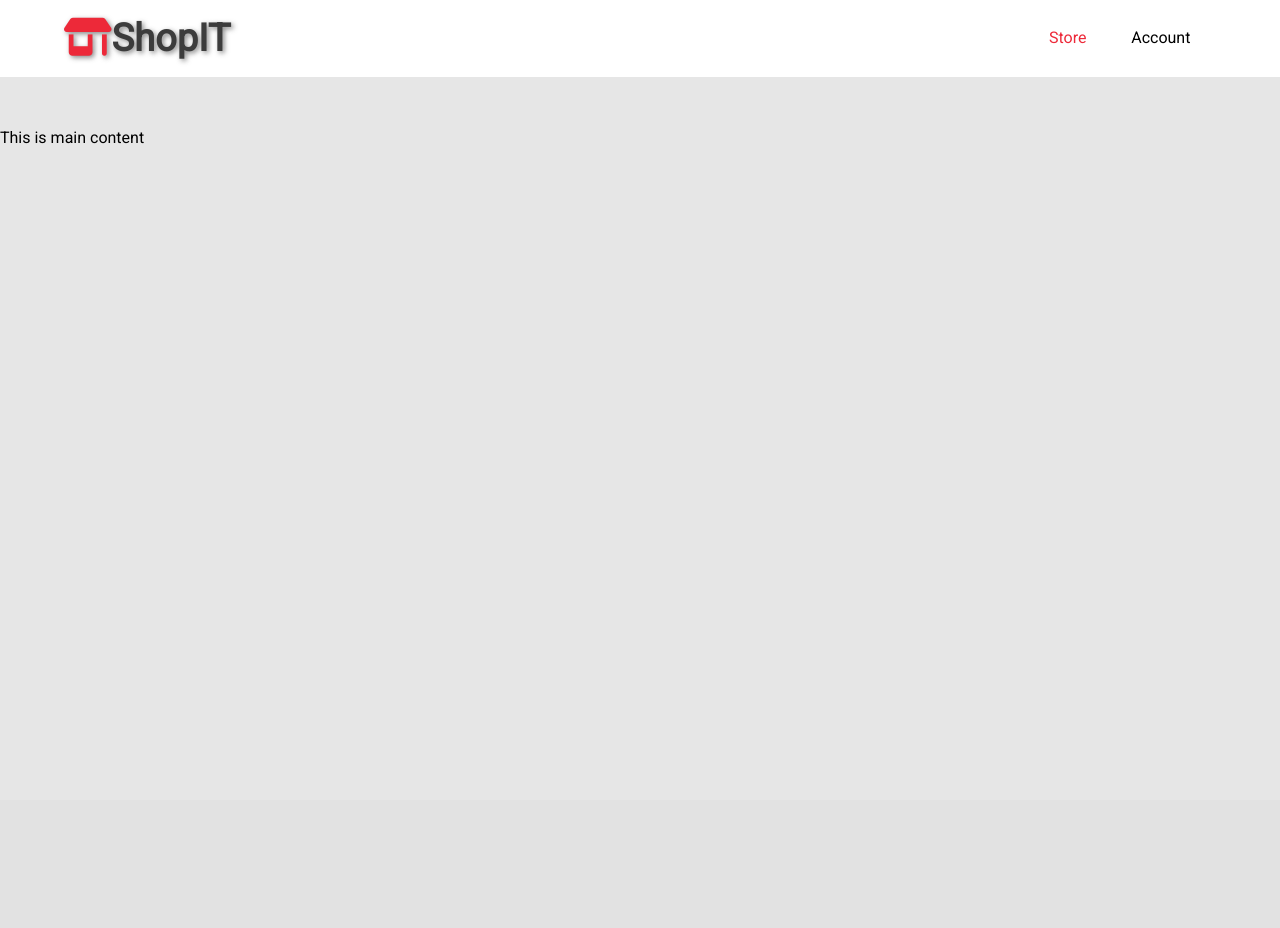
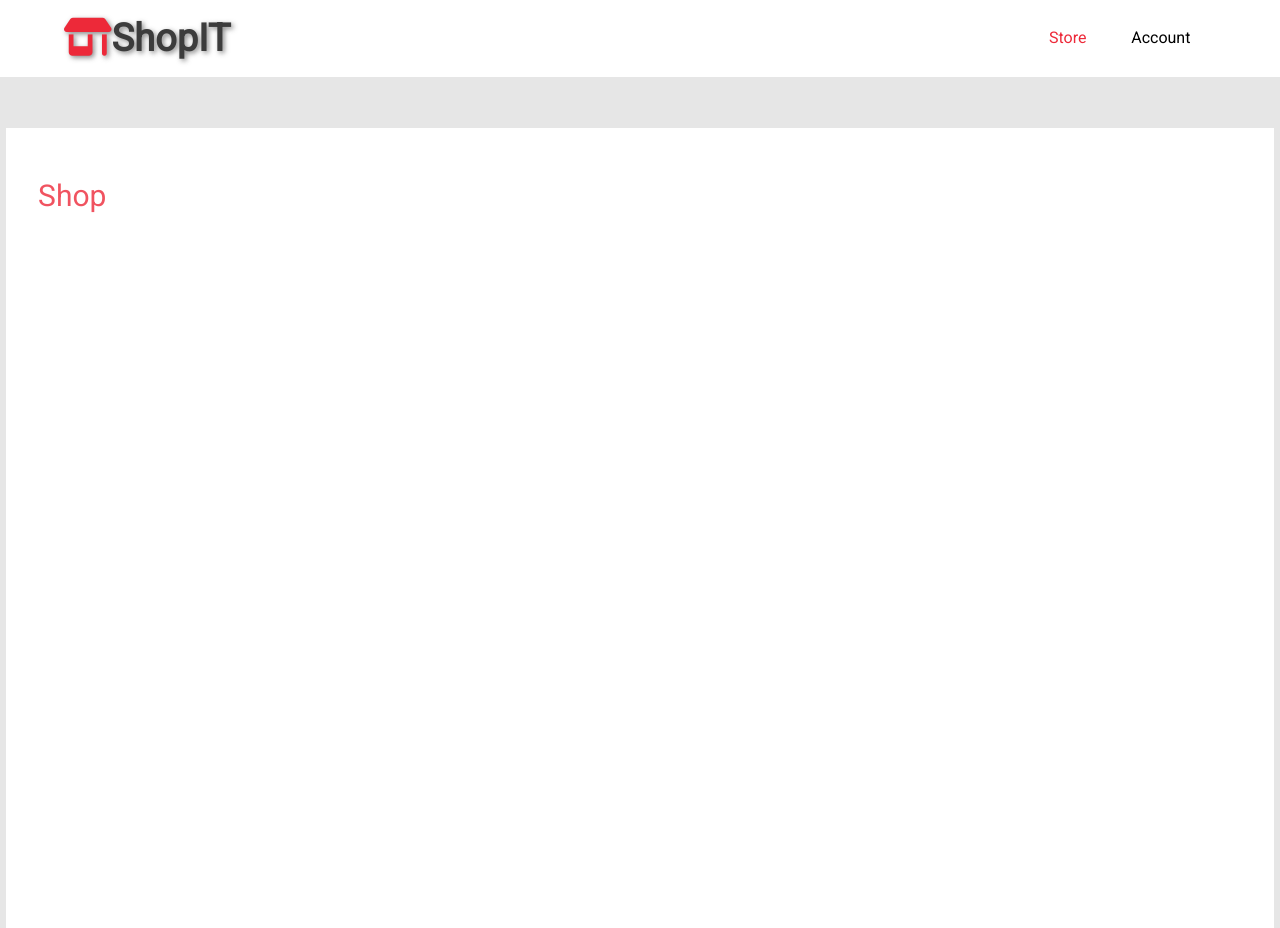
Before and after one commit to SeaaRaider/online_shop, a PHP site: page / in a window 1280 px wide. Before the commit the page ends 144 px from the top, so only its background shows below. Run offline with PHP 8.4, Linux system fonts and the light colour scheme.

Commit message:
style: added some css to navbar and main area

```diff
--- a/index.css
+++ b/index.css
@@ -16,6 +16,7 @@ html
 
 body
 {
+    height: 100%;
     margin: 0;
 }
 
@@ -61,3 +62,23 @@ nav ol li a:hover
     background-color: var(--light-gray);
     border-radius: 2%;
 }
+
+main
+{
+    height: 100%;
+    margin: 0.5%;
+    background-color: white;
+}
+
+.main-content-wrap
+{
+    padding: 4% 2.5%;
+}
+
+.main-content-shop
+{
+    font-size: 30px;
+    font-weight: 500;
+    color: var(--light-red);
+    opacity: 0.8;
+}
--- a/index.html
+++ b/index.html
@@ -25,8 +25,13 @@
         </nav>
     </div>
     <main>
-        <div>
-            This is main content
+        <div class="main-content-wrap">
+            <div class="main-content-shop">
+                Shop
+            </div>
+            <div>
+
+            </div>
         </div>
     </main>
     <footer>
```
